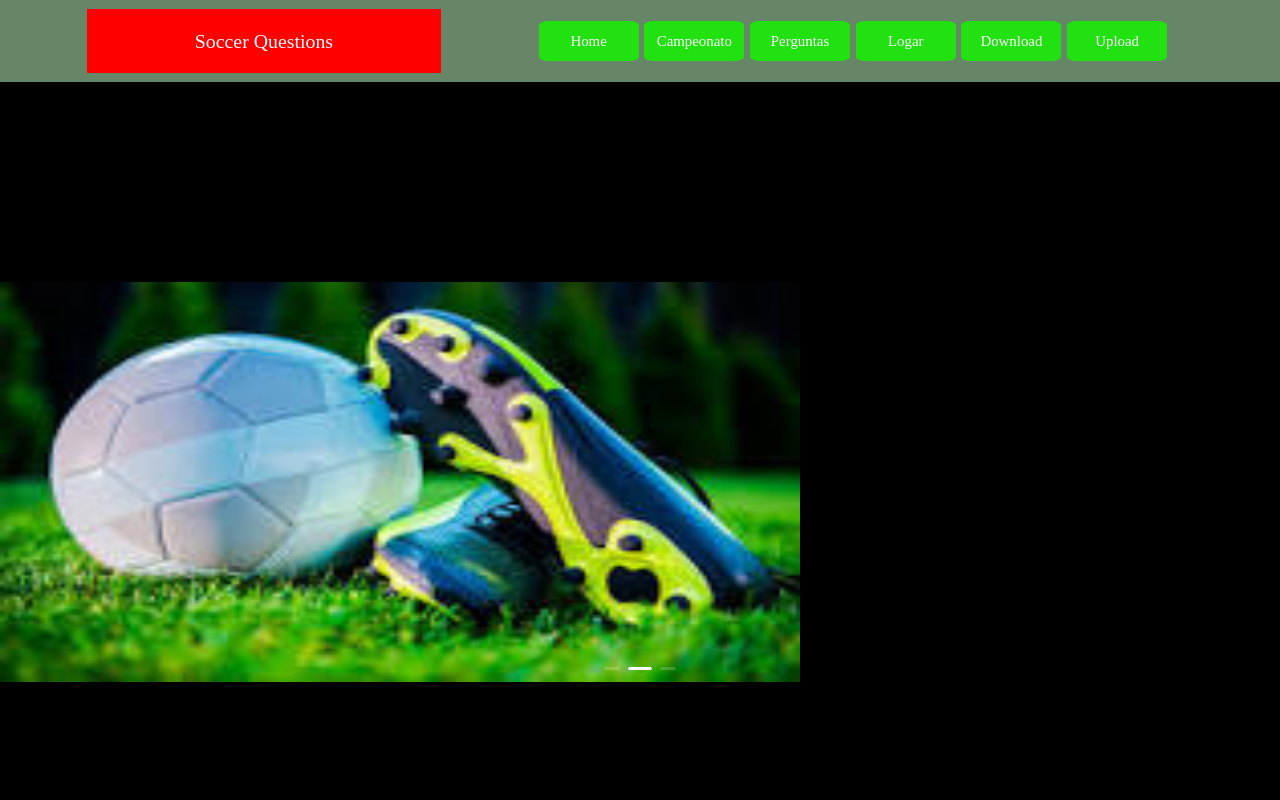
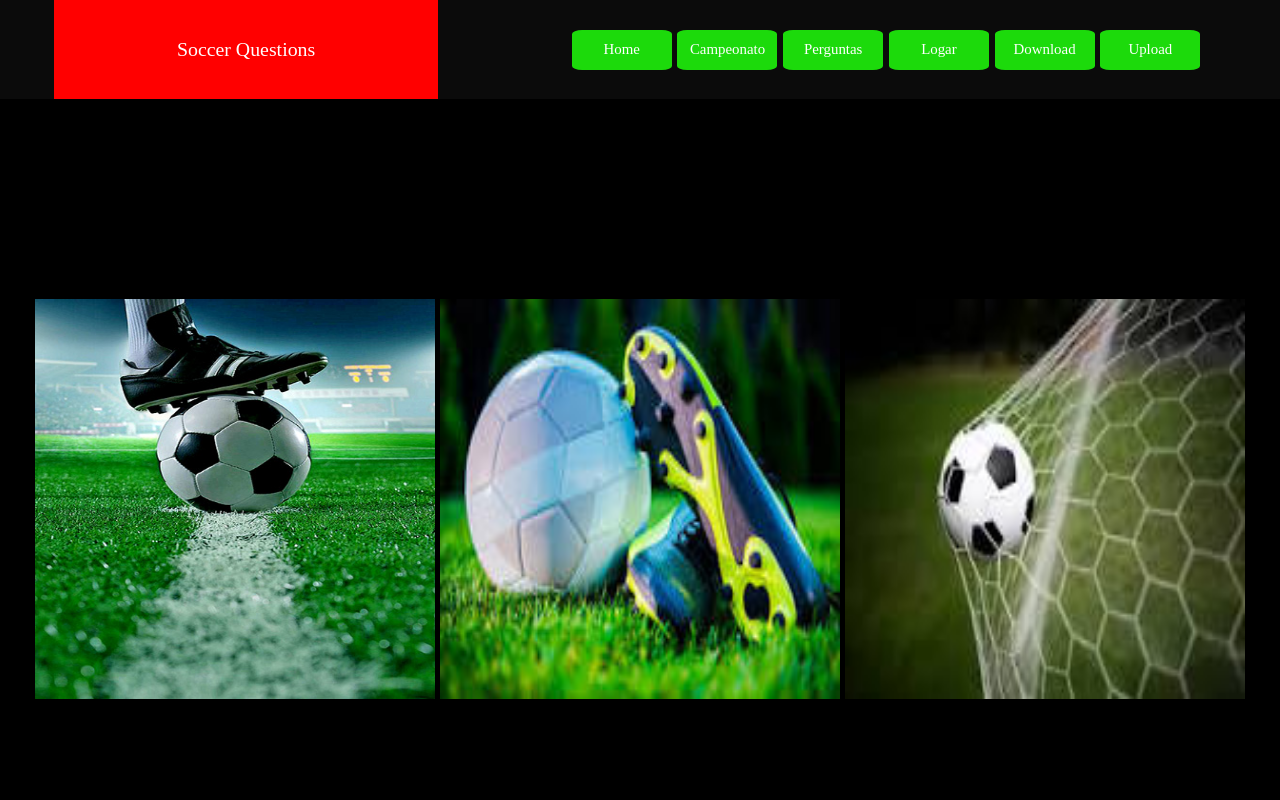
Before and after one commit to RafaelCss/FrontQuiz, a Next.js app: page / in a window 1280 px wide. Shown: the top 800 px of the page. Built offline with nearby package versions, Linux system fonts and the light colour scheme; a web font is replaced by a local one.

Commit message:
feature/03-09 mudanças na home

```diff
--- a/src/Components/Entidade/Home/index.tsx
+++ b/src/Components/Entidade/Home/index.tsx
@@ -1,16 +1,6 @@
 import React from 'react';
-import { Carousel } from 'antd';
 import Image from 'next/image';
-const contentStyle: React.CSSProperties = {
-  margin: 0,
-  height: '400px',
-  color: '#fff',
-  textAlign: 'center',
-  background: '#364d79',
-  alignItems: 'center',
-  justifyContent: 'center',
-  display: 'flex',
-};
+import { Corrosel } from './style';
 
 const Home: React.FC = () => {
   const onChange = (currentSlide: number) => {};
@@ -23,28 +13,13 @@ const Home: React.FC = () => {
   ];
 
   return (
-    <main
-      style={{
-        display: 'block',
-        justifyContent: 'center',
-        width: '100%',
-        height: '100%',
-        alignContent: 'center',
-      }}>
-      <Carousel afterChange={onChange} autoplay>
-        {imagePaths.map((imagem) => (
-          <div key={imagem}>
-            <Image
-              src={imagem}
-              alt="contentStyle"
-              style={contentStyle}
-              width={800}
-              height={800}
-            />
-          </div>
-        ))}
-      </Carousel>
-    </main>
+    <div style={{ display: 'flex', gap: '5px' }}>
+      {imagePaths.map((imagem) => (
+        <Corrosel key={imagem.toString()}>
+          <Image src={imagem} alt="imagem futebol" width={400} height={400} />
+        </Corrosel>
+      ))}
+    </div>
   );
 };
 
--- /dev/null
+++ b/src/Components/Entidade/Home/style.tsx
@@ -0,0 +1,12 @@
+import styled from 'styled-components';
+
+const Corrosel = styled.div`
+  display: flex;
+  flex-direction: row;
+  gap: 2px;
+  &:hover {
+    cursor: pointer;
+  }
+`;
+
+export { Corrosel };
--- a/src/Components/Header/style.tsx
+++ b/src/Components/Header/style.tsx
@@ -1,8 +1,6 @@
 import styled from 'styled-components';
-import { Layout } from 'antd';
-const { Header } = Layout;
 
-const HeaderMod = styled(Header)`
+const HeaderMod = styled.header`
   display: flex;
   position: relative;
   color: #fefefe21;
@@ -10,12 +8,7 @@ const HeaderMod = styled(Header)`
   width: 100%;
   align-items: center;
   justify-content: space-around;
-  background: rgba(17, 63, 17, 0.637);
-  box-shadow: 0 4px 30px rgba(0, 0, 0, 0.1);
-  backdrop-filter: blur(3.8px);
-  -webkit-backdrop-filter: blur(3.8px);
-  border: 1px solid rgba(19, 233, 80, 0.01);
-  z-index: 10;
+  background-color: #000000f4;
 `;
 
 export default HeaderMod;
--- a/src/Components/Logo/style.tsx
+++ b/src/Components/Logo/style.tsx
@@ -10,8 +10,9 @@ import styled from 'styled-components';
 const DivLogo = styled.div`
   display: flex;
   justify-content: center;
+  align-items: center;
   width: 30%;
-  height: 100%;
+  height: 10rem;
   color: white;
   font-size: 2rem;
   font-family: 'Tilt Warp', cursive;
--- a/src/Components/Menu/index.tsx
+++ b/src/Components/Menu/index.tsx
@@ -14,7 +14,10 @@ function Menu() {
   return (
     <Style.ContainerMenu>
       {listaDeBotoes.map((btn) => (
-        <Link key={btn} href={btn === 'Home' ? '/' : btn}>
+        <Link
+          key={btn}
+          href={btn === 'Home' ? '/' : btn}
+          style={{ textDecoration: 'none' }}>
           <Style.ButtonMod>{btn}</Style.ButtonMod>
         </Link>
       ))}
--- a/src/Components/Menu/style.tsx
+++ b/src/Components/Menu/style.tsx
@@ -28,6 +28,7 @@ const ButtonMod = styled.button`
   font-size: 1.5rem;
   border: none;
   background-color: #1de70bf0;
+  text-decoration: none;
   &:hover {
     background-color: #7fe976ef;
     color: white;
```
